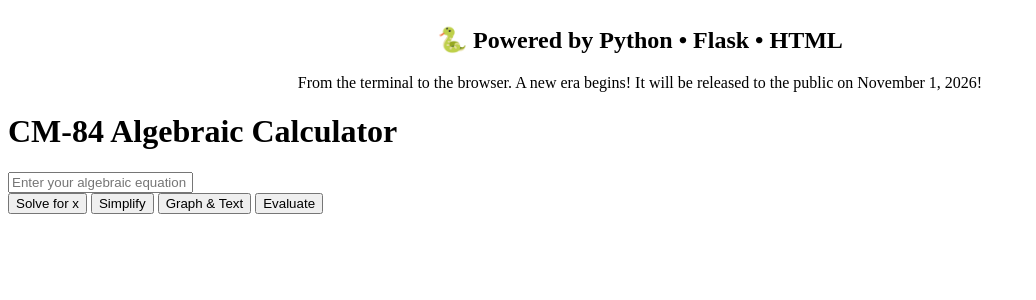
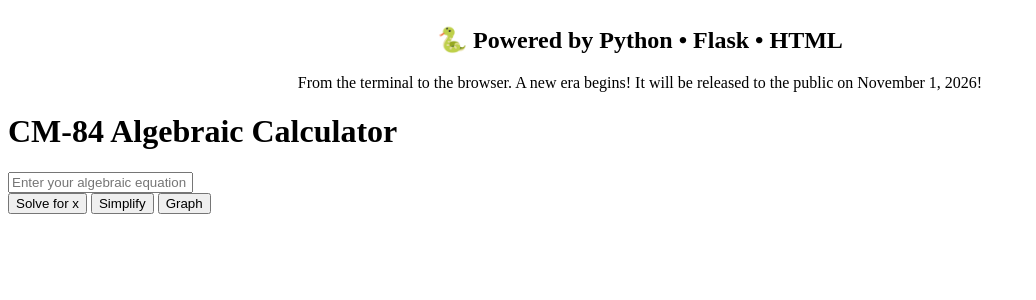
Before and after one commit to kulkvivaan-7313/CalcosMath, a Flask app: page /algebra.html in a window 1280 px wide. Shown: the part 182-482 px from the top of the page, without its empty margins (0-1036 px from the left). Run offline with Flask 3, Linux system fonts and the light colour scheme.

Commit message:
Fixed a small button issue in algebra.html

```diff
--- a/templates/algebra.html
+++ b/templates/algebra.html
@@ -26,10 +26,10 @@
 
     <input type="text" id="equation" placeholder="Enter your algebraic equation">
     <div>
-        <button type="button">Solve for x</button>
-        <button type="button">Simplify</button>
-        <button type="button">Graph &amp; Text</button>
-        <button type="button">Evaluate</button>
+        <button type="button" onclick="solveAlgebra('solve')">Solve for x</button>
+        <button type="button" onclick="solveAlgebra('simplify')">Simplify</button>
+        <button type="button" onclick="solveAlgebra('graph')">Graph</button>
+
     </div>
 
 <script src="{{ url_for('static', filename='script.js') }}"></script>
```
